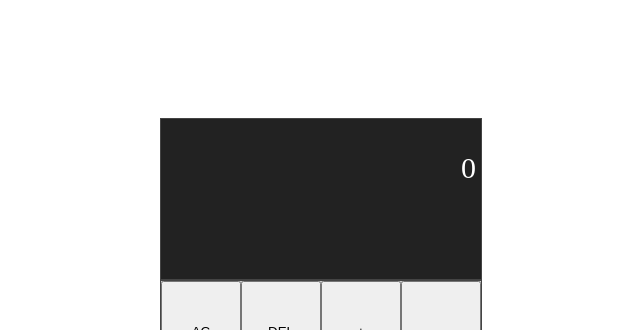
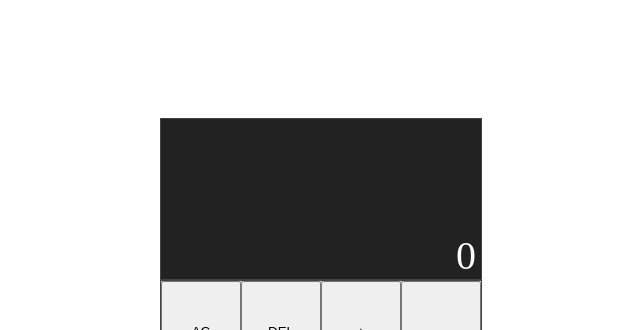
Before and after one commit to Andres191200/ReactCalculator, a React (Create React App) app: page / in a window 1280 px wide. Shown: the top 330 px of the page, without its empty margins (319-959 px from the left). Built offline with nearby package versions, Linux system fonts and the light colour scheme.

Commit message:
second number after operator works! the "0" button not added yet, i forgot xd clear button (AC) works! added transitions when operator added and first number goes up

```diff
--- a/src/App.css
+++ b/src/App.css
@@ -69,13 +69,19 @@ table {
 .operations-visor{
   display:flex;
   flex-direction: column;
-  justify-content: space-around;
+  justify-content: flex-end;
   align-items: flex-end;
-  font: normal 30px century gothic;
-  color:#FFF;
+  background:#222;
   height:20%;
   width:25%;
-  background:#222;
+  font: normal 40px century gothic;
+  color:#FFF;
+}
+
+.setted{
+  transform:translateY(-90px);
+  font-size:25px;
+  transition: ease-in .2s;
 }
 
 .calculator-container, .operations-visor{
@@ -84,4 +90,9 @@ table {
 
 .operations-visor > h1{
   margin-right: 5px;
+  transition: ease-in .2s;
 }
+
+.second-number{
+  position:absolute;
+}
--- a/src/App.js
+++ b/src/App.js
@@ -13,15 +13,29 @@ export const ACTIONS = {
 const reducer = (state, {type, payload}) =>{
   switch(type){
     case ACTIONS.ADD_DIGIT : {
-      return{
-        ...state,
-        firstNumber: `${state.firstNumber || ''}${payload.digit}`
+      if(state.operator){
+        return{
+          ...state,
+          secondNumber: `${state.secondNumber || ''}${payload.digit}`
+        }
+      }else{
+        return{
+          ...state,
+          firstNumber: `${state.firstNumber || ''}${payload.digit}`
+        }
       }
     }
     case ACTIONS.ADD_OPERATOR : {
+      document.querySelector(`.visor-content`).classList.add('setted');
       return{
         ...state,
         operator: `${payload.operator}`
+      }
+    }
+    case ACTIONS.CLEAR : {
+      document.querySelector(`.visor-content`).classList.remove('setted');
+      return{
+        state : ''
       }
     }
   }
@@ -33,11 +47,11 @@ function App() {
   return (
     <div className="App">
       <div className="operations-visor">
-          <h1>{firstNumber ? firstNumber : '0'} {operator}</h1>
-          <h1></h1>
+          <h1 className="visor-content">{firstNumber ? firstNumber : '0'} {operator}</h1>
+          <h1 className="second-number">{secondNumber}</h1>
       </div>
       <div className="calculator-container">
-        <DigitOperator dispatch={dispatch} operator="AC"/>
+        <button onClick={() =>dispatch({type:ACTIONS.CLEAR})}>AC</button>
         <DigitOperator dispatch={dispatch} operator="DEL"/>
         <DigitOperator dispatch={dispatch} operator="+"/>
         <DigitOperator dispatch={dispatch} operator="-"/>
@@ -58,7 +72,7 @@ function App() {
         <DigitButton dispatch={dispatch} digit="8"></DigitButton>
         <DigitButton dispatch={dispatch} digit="9"></DigitButton>
 
-        <DigitOperator operator="="/>
+        <button>=</button>
       </div>
     </div>
   );
```
